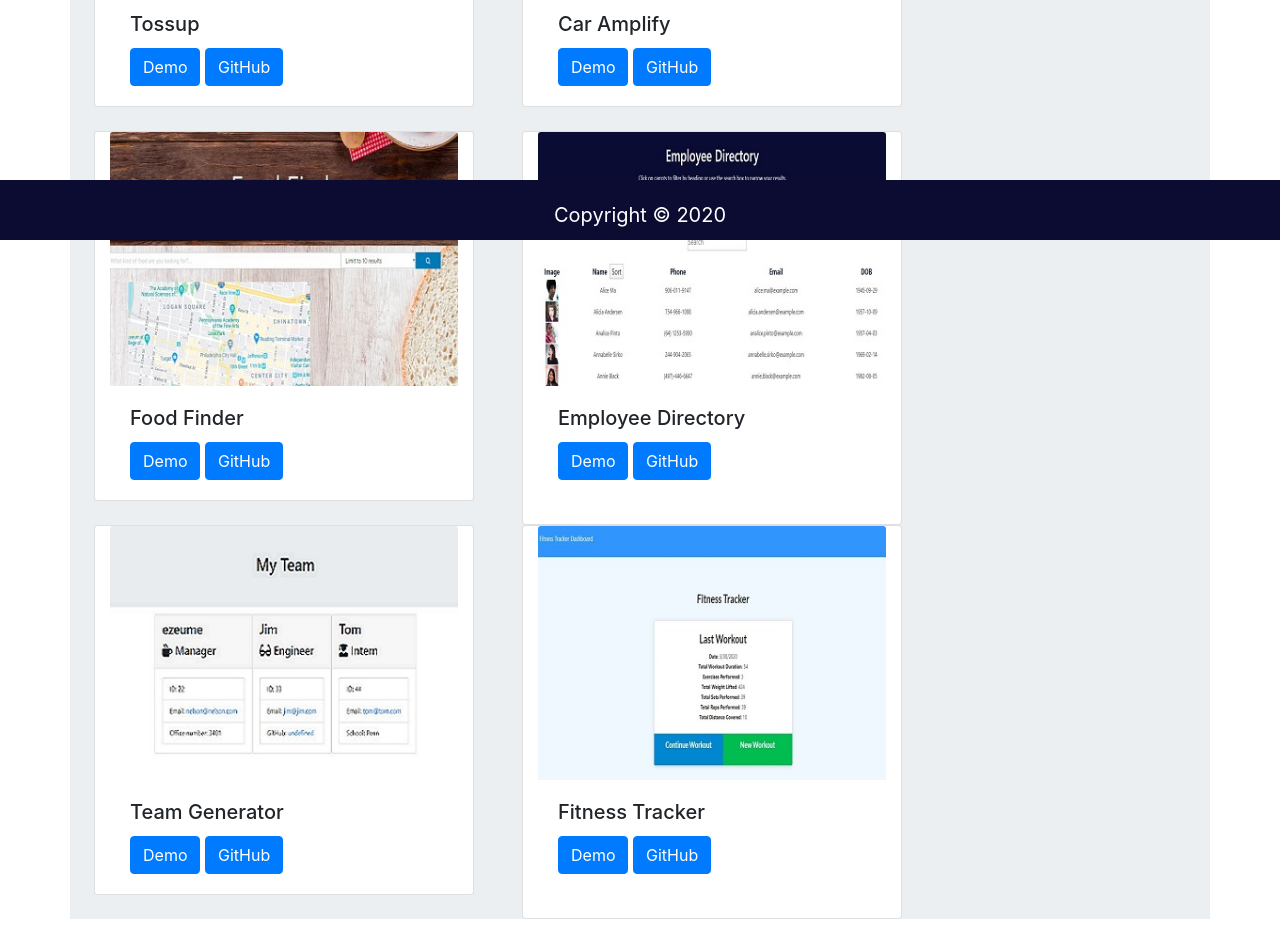
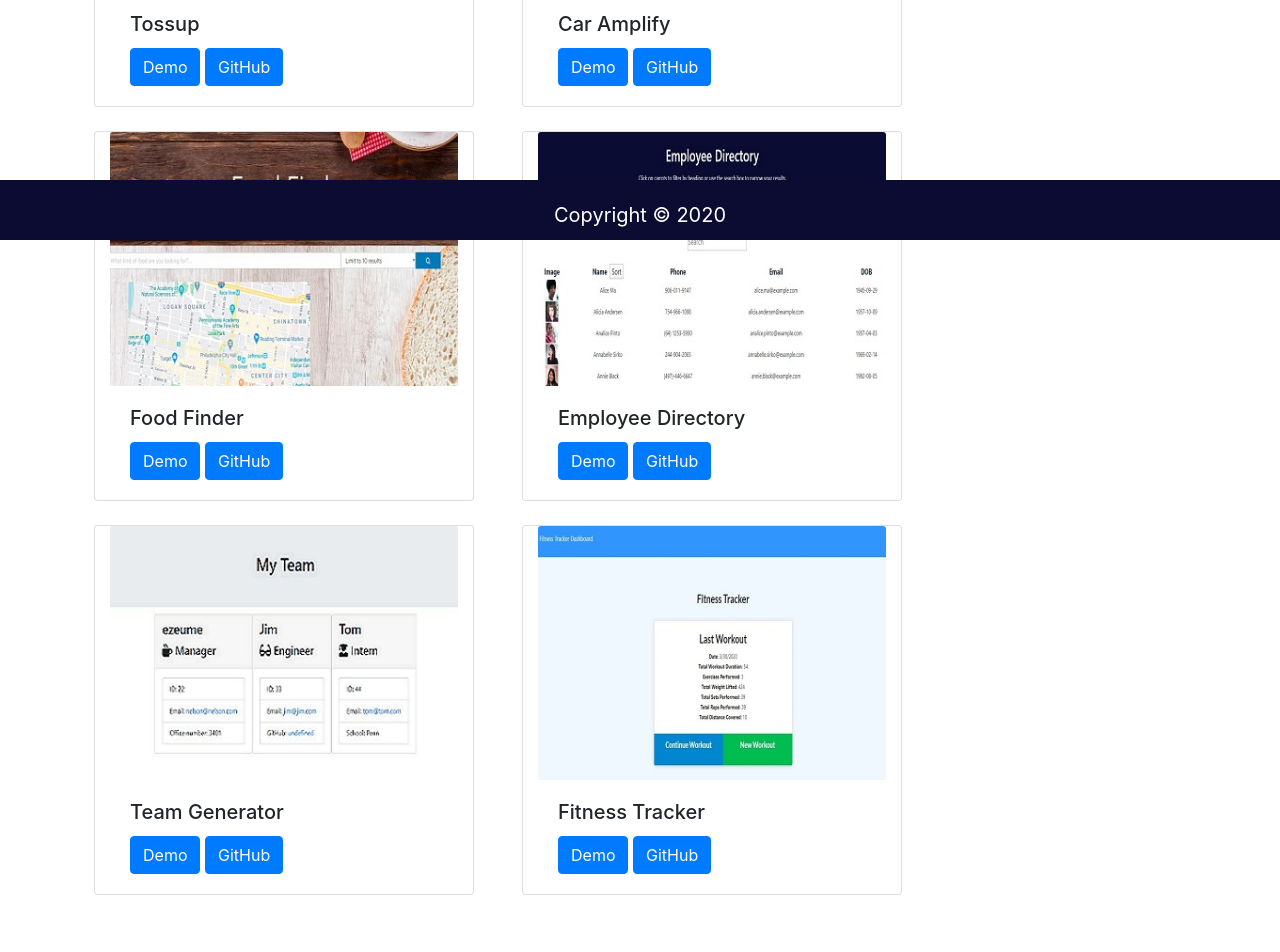
Before and after one commit to ezeume/portfolio, a React (Create React App) app: page /project in a window 1280 px wide. Shown: the part 560-1512 px from the top of the page. Built offline with nearby package versions, Linux system fonts and the light colour scheme.

Commit message:
updated project component

```diff
--- a/src/components/Header/index.js
+++ b/src/components/Header/index.js
@@ -45,7 +45,7 @@ function Header() {
               </a>
             </li>
             <li className="nav-item active">
-              <a className="nav-link" href="Resume.pdf" target="_blank">
+              <a className="nav-link" href="resume.pdf" target="_blank">
                 Resume<span className="sr-only">(current)</span>
               </a>
             </li>
--- a/src/components/Project/index.js
+++ b/src/components/Project/index.js
@@ -1,5 +1,8 @@
 import React from "react";
 import "../Project/style.css";
+
+// col-xs-12 col-md-4 col-md-offset-2
+// col-xs-12 col-md-4
 
 function Project() {
   return (
@@ -86,7 +89,7 @@ function Project() {
           </div>
         </div>
 
-        <div className="card col-lg-4 col-12 mx-4">
+        <div className="card col-lg-4 col-12 mb-4 mx-4">
           <img
             src={require("../../Images/empdirectory.jpg")}
             className="card-img-top"
@@ -140,7 +143,7 @@ function Project() {
           </div>
         </div>
 
-        <div className="card col-lg-4 col-12 mx-4">
+        <div className="card col-lg-4 col-12 mb-4 mx-4">
           <img
             src={require("../../Images/workout.jpg")}
             className="card-img-top"
--- a/src/components/Project/style.css
+++ b/src/components/Project/style.css
@@ -2,7 +2,6 @@
     text-align: center;
 }
 .projectDiv{
-    background: #ECEFF1;
     margin-top: 30px;
     margin-bottom: 80px;
 }
@@ -11,17 +10,7 @@
         width:100%;
         height: auto;
     }
-    #row1{
-        margin-left: 17git 0px;
-    }
 
-    #row3{
-        margin-left: 170px;
-        padding-top: 20px;
-    }
+
+
 }
-
-/* #row3{
-    margin-left: 170px;
-    padding-top: 20px;
-} */
```
Also changed, not shown: src/Images/burger.png (deleted).
